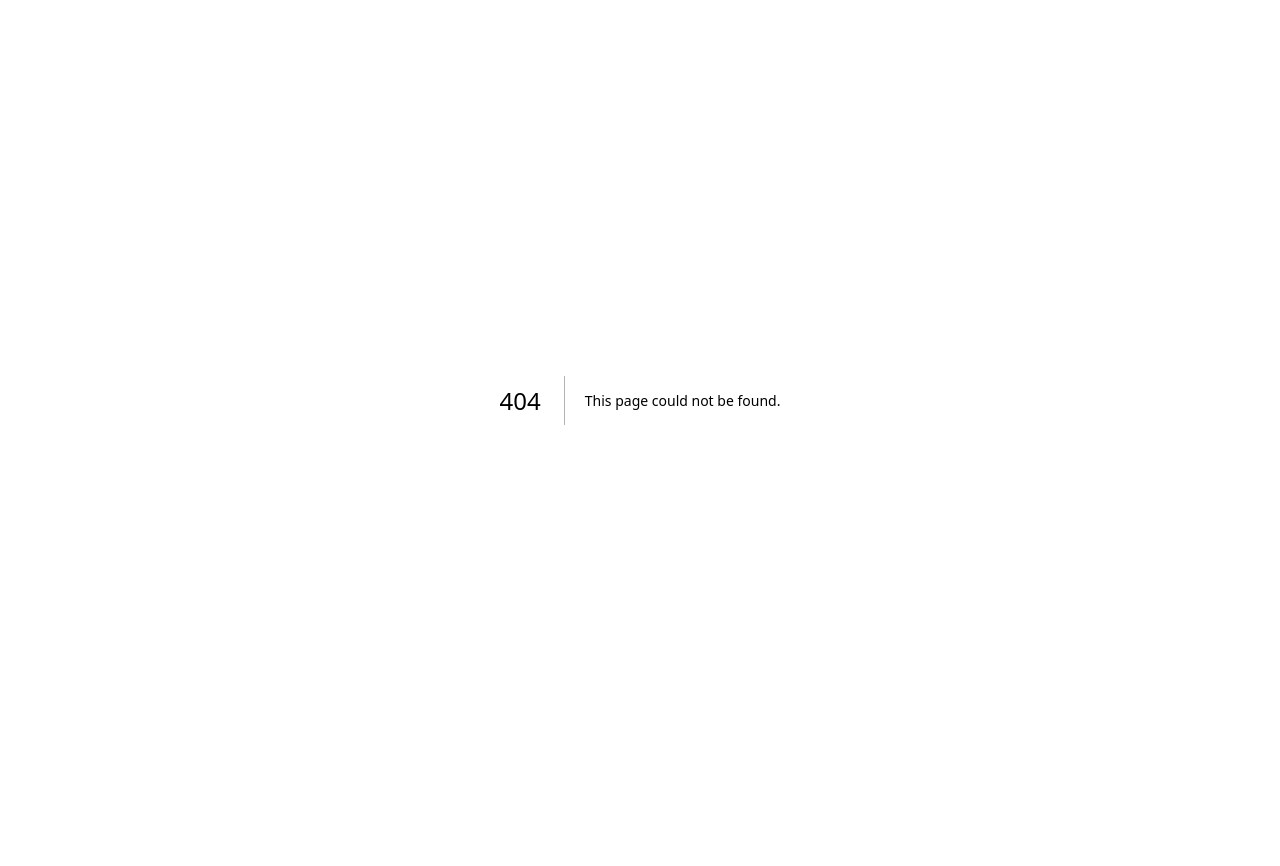
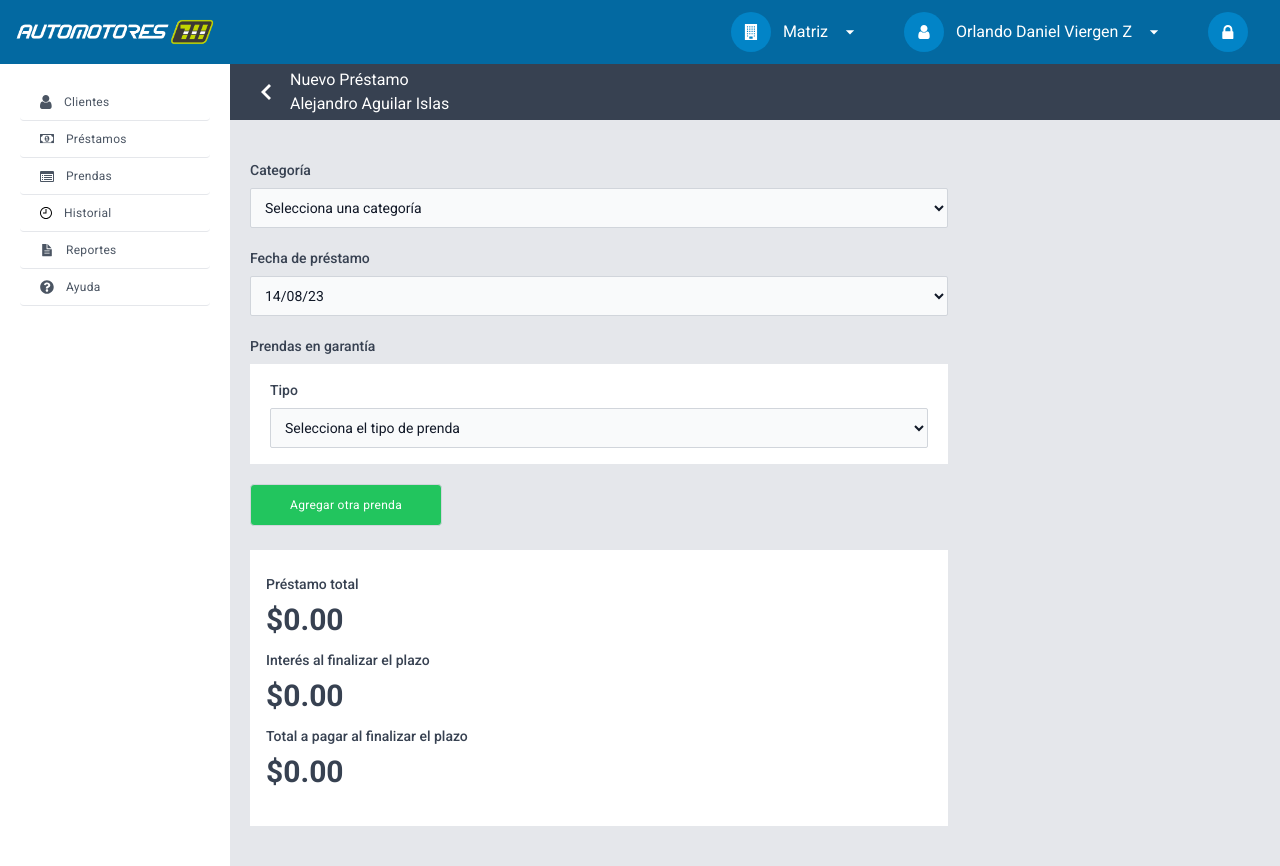
Before and after one commit to karen-nino/711-automotores, a Next.js app: page /pages/nuevo-prestamo in a window 1280 px wide. Before the commit this address had no page. Before the commit the page ends 800 px from the top, so only its background shows below. Built offline with nearby package versions, Linux system fonts and the light colour scheme.

Commit message:
page-nuevo-prestamo

```diff
--- /dev/null
+++ b/app/pages/nuevo-prestamo/page.js
@@ -0,0 +1,99 @@
+import React from 'react'
+import { Topbar, Sidebar } from '@/app/layouts/dashboard'
+
+const NuevoPrestamo = () => {
+    return (
+        <div className='flex flex-col'>
+
+            <div className="grid h-screen grid-cols-[230px,1fr,1fr,1fr,1fr,1fr] grid-rows-[1fr,1fr]">
+
+                <section className="col-span-6">
+                    <Topbar />
+                </section>
+
+                <section className="col-span-1 row-start-2">
+                    <Sidebar />
+                </section>
+
+                <section className="col-span-5 row-start-2">
+                    <div className='min-h-screen bg-gray-200'>
+
+                        <article className='flex items-center pl-6 text-base text-white bg-gray-700 h-14'>
+                            <div className='mr-3'>
+                                <svg xmlns="http://www.w3.org/2000/svg" width="24" height="24" viewBox="0 0 24 24" fill="none">
+                                    <path fill-rule="evenodd" clip-rule="evenodd" d="M15 20L7 12L15 4L17 6L11 12L17 18L15 20Z" fill="white" />
+                                </svg>
+                            </div>
+                            <div className='flex flex-col'>
+                                <span>Nuevo Préstamo</span>
+                                <span>Alejandro Aguilar Islas</span>
+                            </div>
+                        </article>
+
+                        <section className='mt-10 ml-5 w-[698px]'>
+
+                            <div className='mb-5'>
+                                <label for="categoria" class="block mb-2 text-sm font-medium text-gray-700">Categoría</label>
+                                <select id="categoria" class="bg-gray-50 border border-gray-300 text-gray-900 text-sm rounded-sm focus:ring-blue-500 focus:border-blue-500 block w-full p-2.5">
+                                    <option selected>Selecciona una categoría</option>
+                                    <option value="1">1</option>
+                                </select>
+                            </div>
+
+                            <div className='mb-5'>
+                                <label for="categoria" class="block mb-2 text-sm font-medium text-gray-700">Fecha de préstamo</label>
+                                <select id="categoria" class="bg-gray-50 border border-gray-300 text-gray-900 text-sm rounded-sm focus:ring-blue-500 focus:border-blue-500 block w-full p-2.5">
+                                    <option selected>14/08/23</option>
+                                </select>
+                            </div>
+
+                            <div className='mb-5'>
+                                <label for="categoria" class="block mb-2 text-sm font-medium text-gray-700">Prendas en garantía</label>
+                                <div className='px-5 py-4 bg-white'>
+                                    <label for="categoria" class="block mb-2 text-sm font-medium text-gray-700">Tipo</label>
+                                    <select id="categoria" class="bg-gray-50 border border-gray-300 text-gray-900 text-sm rounded-sm focus:ring-blue-500 focus:border-blue-500 block w-full p-2.5">
+                                        <option selected>Selecciona el tipo de prenda</option>
+                                    </select>
+                                </div>
+                            </div>
+
+                            <a className='block w-48 py-3 mb-6 text-xs tracking-wide text-white bg-green-500 border border-b border-gray-300 rounded cursor-pointer item text-gray active:bg-green-700'>
+                                <div className='flex justify-center'>
+                                    <span className='text-center'>Agregar otra prenda</span>
+                                </div>
+                            </a>
+
+                            <article className='pb-10'>
+
+                                <div className='w-full px-4 py-6 text-gray-500 bg-white'>
+                                    <ul className='text-sm'>
+                                        <li className='pb-3'>
+                                            <label for="categoria" class="block mb-2 text-sm font-medium text-gray-700">Préstamo total</label>
+                                            <p className='text-3xl font-bold text-gray-700'>$0.00</p>
+                                        </li>
+                                        <li className='pb-3'>
+                                            <label for="categoria" class="block mb-2 text-sm font-medium text-gray-700">Interés al finalizar el plazo</label>
+                                            <p className='text-3xl font-bold text-gray-700'>$0.00</p>
+                                        </li>
+                                        <li className='pb-3'>
+                                            <label for="categoria" class="block mb-2 text-sm font-medium text-gray-700">Total a pagar al finalizar el plazo</label>
+                                            <p className='text-3xl font-bold text-gray-700'>$0.00</p>
+                                        </li>
+                                    </ul>
+                                </div>
+
+                            </article>
+
+
+                        </section>
+
+                    </div>
+                </section>
+
+            </div>
+
+        </div>
+    )
+}
+
+export default NuevoPrestamo
```
